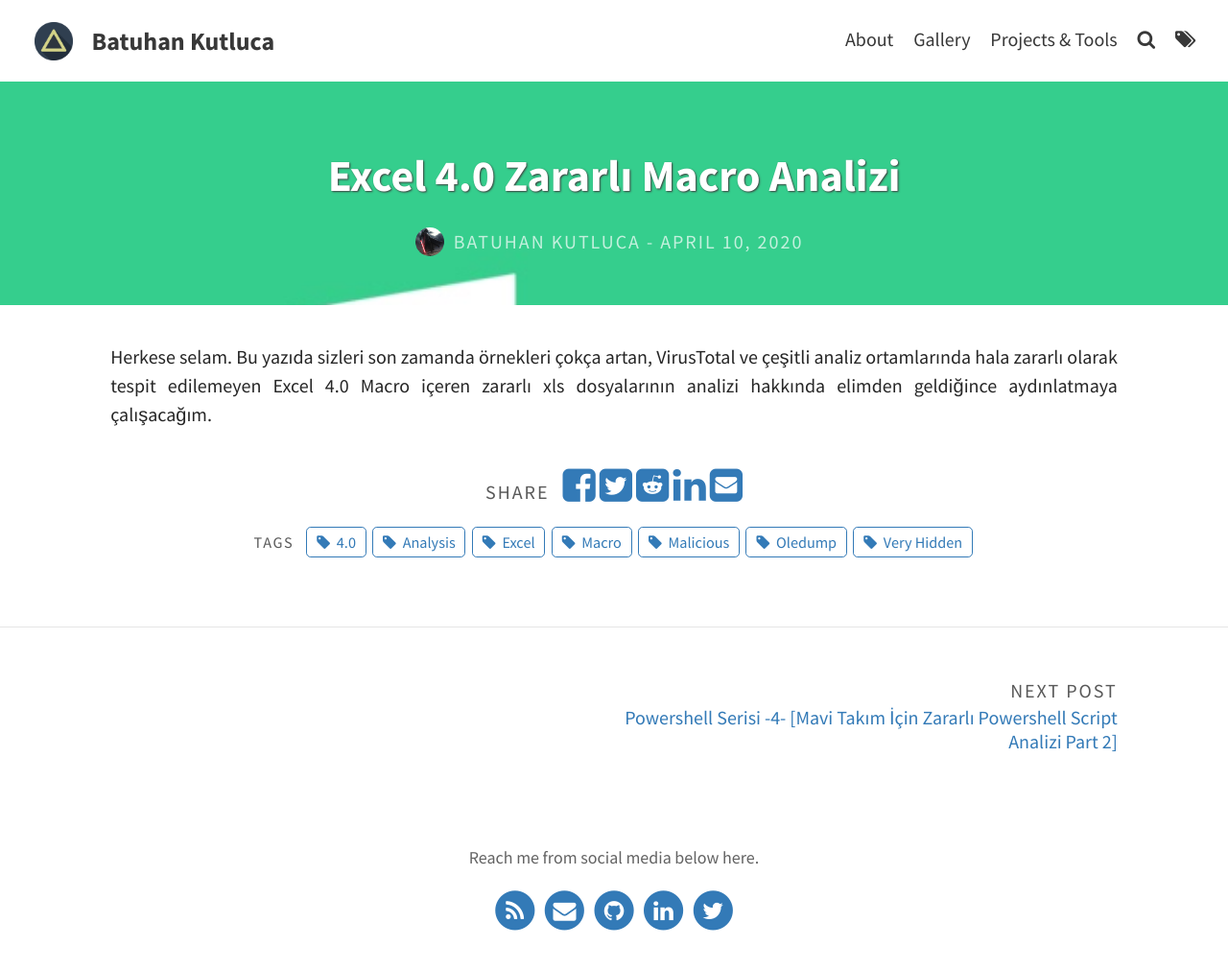
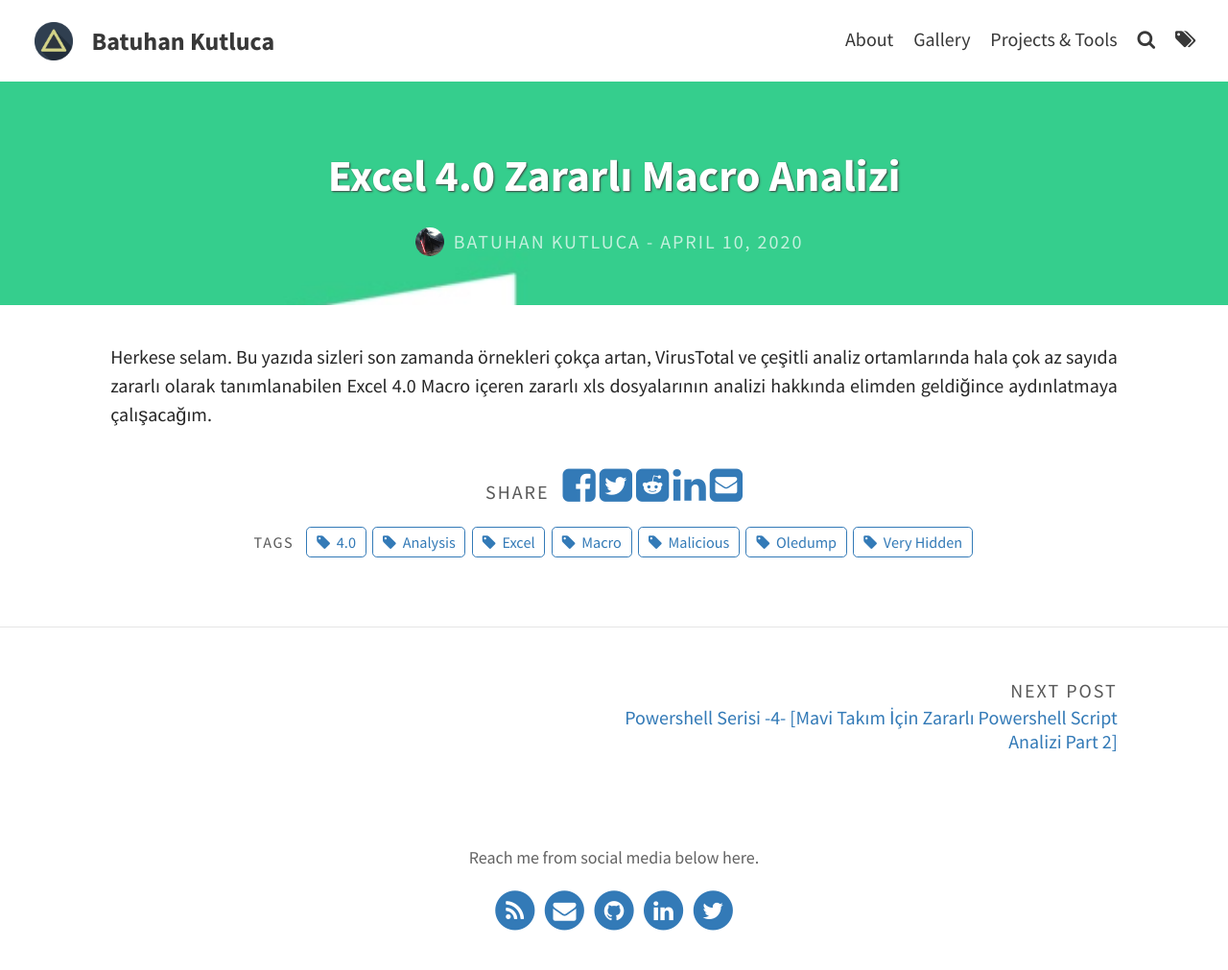
Before and after one commit to batuhankutluca/batuhankutluca.github.io, a Jekyll site: the page built from _posts/2020-04-10-excel-4.0-zararlı-macro-analizi.md, in a window 1280 px wide. Shown: the whole page at 96% size. Built offline with Jekyll 4.4.1, drawn with Linux system fonts in a browser that asks for light colours.

Commit message:
Update 2020-04-10-excel-4.0-zararlı-macro-analizi.md

```diff
--- a/_posts/2020-04-10-excel-4.0-zararlı-macro-analizi.md
+++ b/_posts/2020-04-10-excel-4.0-zararlı-macro-analizi.md
@@ -7,4 +7,4 @@
 tags: [Malicious, Macro, Analysis, Excel, 4.0, Very Hidden, Oledump]
 ---
 
-<p align="justify">Herkese selam. Bu yazıda sizleri son zamanda örnekleri çokça artan, VirusTotal ve çeşitli analiz ortamlarında hala zararlı olarak tespit edilemeyen Excel 4.0 Macro içeren zararlı xls dosyalarının analizi hakkında elimden geldiğince aydınlatmaya çalışacağım.</p>
+<p align="justify">Herkese selam. Bu yazıda sizleri son zamanda örnekleri çokça artan, VirusTotal ve çeşitli analiz ortamlarında hala çok az sayıda zararlı olarak tanımlanabilen Excel 4.0 Macro içeren zararlı xls dosyalarının analizi hakkında elimden geldiğince aydınlatmaya çalışacağım.</p>
```
